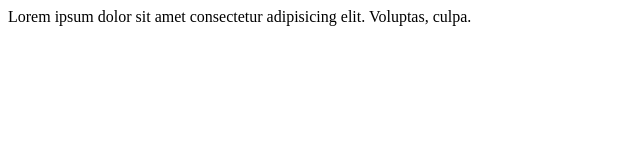
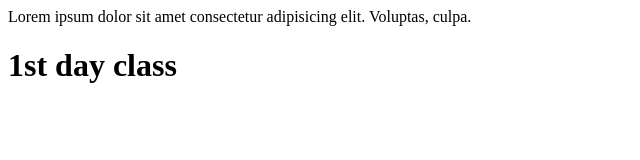
Before and after one commit to akil007yttd-hub/Repo-number-1, a plain HTML site: page index.html in a window 1280 px wide. Shown: the whole page, without its empty margins (0-640 px from the left). Drawn offline with Linux system fonts and the light colour scheme.

Commit message:
Update index.html

```diff
--- a/index.html
+++ b/index.html
@@ -7,5 +7,6 @@
 </head>
 <body>
     Lorem ipsum dolor sit amet consectetur adipisicing elit. Voluptas, culpa.
+    <h1>1st day class</h1>
 </body>
 </html>
```
